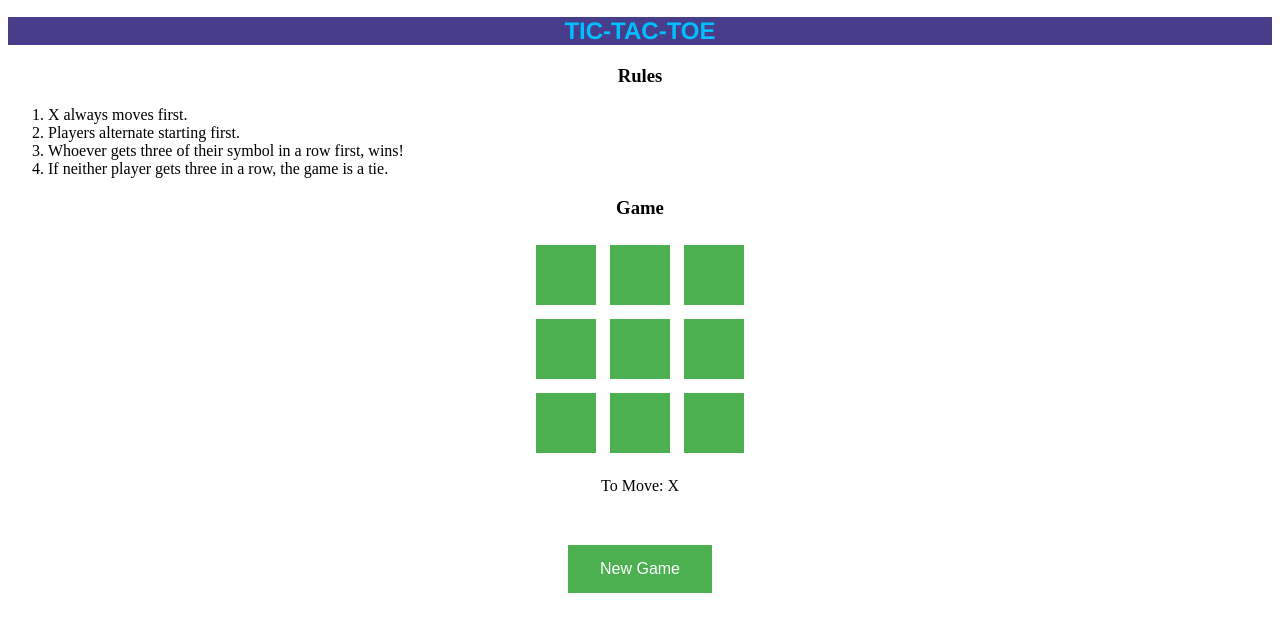
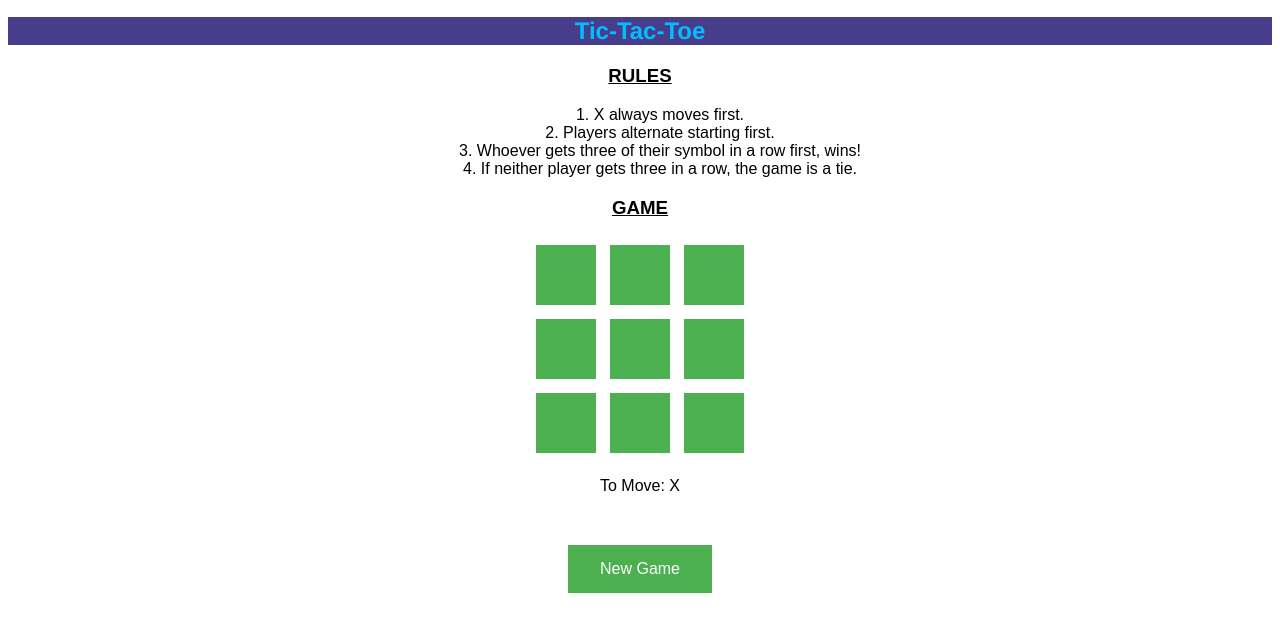
Before and after one commit to DavidIsCool/blurryjigglyballs, a plain HTML site: page index.html in a window 1280 px wide. Shown: the part 57-688 px from the top of the page. Drawn offline with Linux system fonts and the light colour scheme.

Commit message:
nothing'

```diff
--- a/index.css
+++ b/index.css
@@ -1,22 +1,33 @@
-.title {
+h1 {
 	color: white;
 	text-transform: uppercase;
 	background-color: CornflowerBlue;
 	font-family: Helvetica;
 	font-weight: bold;
 	font-size: 30px;
+	text-align: center;
 }
-.gameTitle {
+h2 {
 	font-family: Helvetica;
 	color: #00BFFF;
-	text-transform: uppercase;
 	background-color: #483D8B;
 	font-weight: bold;
+	text-align: center;
 }
-.gameRules {
+h3 {
 	font-family: Arial;
 	text-align: center;
+	text-transform: uppercase;
+	text-decoration: underline;
+}
+ol li {
+	font-family: Arial;
 	list-style-position: inside;
+	text-align: center;
+}
+p {
+	font-family: Arial;
+	text-align: center;
 }
 .button {
     background-color: #4CAF50;
--- a/index.html
+++ b/index.html
@@ -10,18 +10,18 @@
 
 <body>
     <script src="index.js"></script>
-    <h1 align="center" class="title"> Games for SpartaHacks II!</h1>
+    <h1>Games for SpartaHacks II!</h1>
 
     <div id='tictactoe'>
-        <h2 align="center" class="gameTitle">Tic-Tac-Toe</h2>
-        <h3 align="center">Rules</h3>
-        <ol class="rules">
+        <h2>Tic-Tac-Toe</h2>
+        <h3>Rules</h3>
+        <ol>
             <li>X always moves first.</li>
             <li>Players alternate starting first.</li>
             <li>Whoever gets three of their symbol in a row first, wins!</li>
             <li>If neither player gets three in a row, the game is a tie.</li>
         </ol>
-        <h3 align="center">Game</h3>
+        <h3>Game</h3>
         <table align="center">
             <tr>
                 <td>
@@ -57,12 +57,12 @@
                 </td>
             </tr>
         </table>
-        <p align="center" id='tttToMove'>To Move: X</p>
+        <p id='tttToMove'>To Move: X</p>
         <br>
-        <p align="center" id="tttResult"></p>
+        <p id="tttResult"></p>
     </div>
     <div class="centered">
-        <button align="center" id="newGame" onclick="newGame" class="button">New Game</button>
+        <button align="center" id="newGame" onclick="newGame()" class="button">New Game</button>
     </div>
     <!-- <div>
         <h2>Battleship</h2>
```
